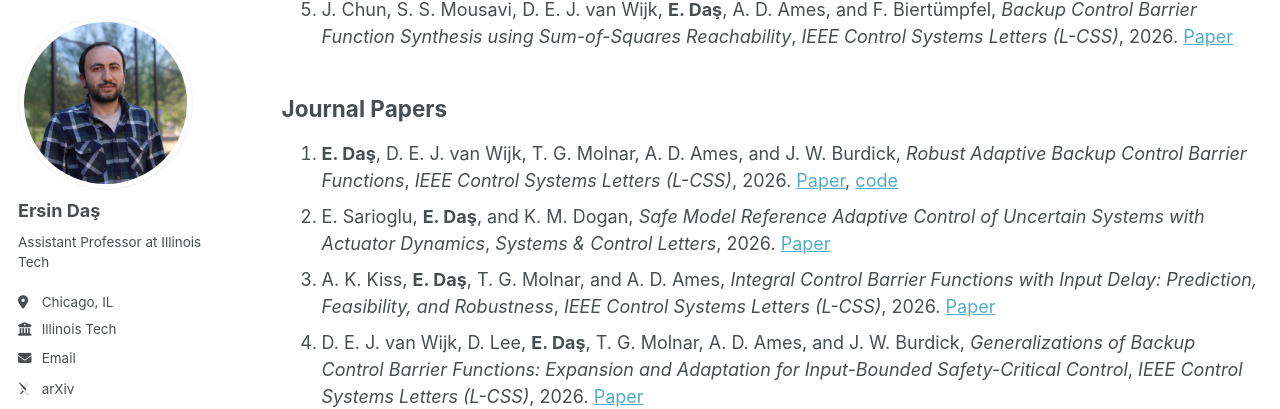
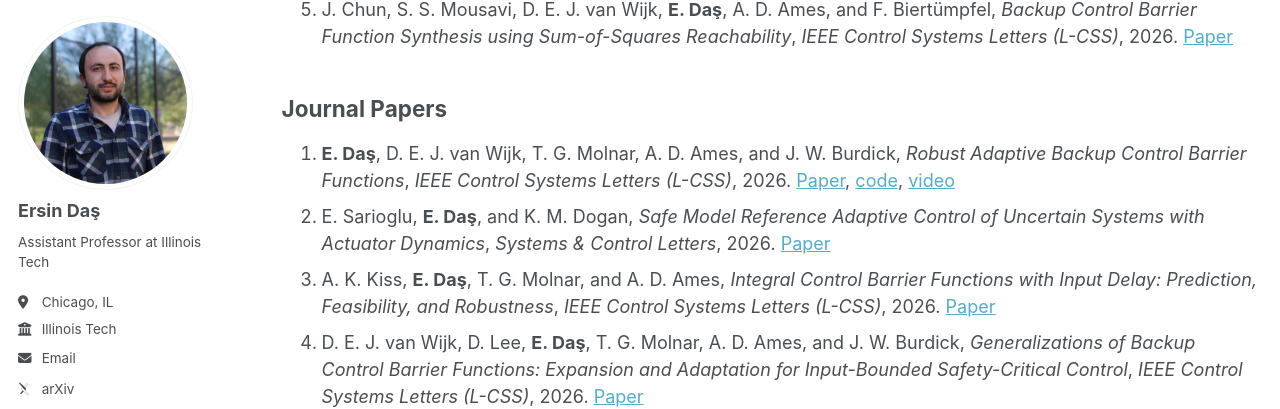
Before and after one commit to ersindas/ersindas.github.io, a Jekyll site: the page built from _pages/publications.md, in a window 1280 px wide and 900 px high, scrolled down 462 px. Shown: the part 90-499 px from the top of the window. Built offline with Jekyll 4.4.1, drawn with Linux system fonts in a browser that asks for light colours; some web fonts are replaced.

Commit message:
Add video link to publication on backup control barrier functions
Added a video link to the publication on Robust Adaptive Backup Control Barrier Functions.

```diff
--- a/_pages/publications.md
+++ b/_pages/publications.md
@@ -15,7 +15,7 @@ author_profile: true
 5. J. Chun, S. S. Mousavi, D. E. J. van Wijk, **E. Daş**, A. D. Ames, and F. Biertümpfel, *Backup Control Barrier Function Synthesis using Sum-of-Squares Reachability*, *IEEE Control Systems Letters (L-CSS)*, 2026. [Paper](https://arxiv.org/pdf/2608.27916)
 
 ## Journal Papers
-1. **E. Daş**, D. E. J. van Wijk, T. G. Molnar, A. D. Ames, and J. W. Burdick, *Robust Adaptive Backup Control Barrier Functions*, *IEEE Control Systems Letters (L-CSS)*, 2026. [Paper](https://arxiv.org/pdf/2607.20842), [code](https://github.com/ersindas/abCBFs)
+1. **E. Daş**, D. E. J. van Wijk, T. G. Molnar, A. D. Ames, and J. W. Burdick, *Robust Adaptive Backup Control Barrier Functions*, *IEEE Control Systems Letters (L-CSS)*, 2026. [Paper](https://arxiv.org/pdf/2607.20842), [code](https://github.com/ersindas/abCBFs), [video](https://youtu.be/T7PMmvqTiy8)
 2. E. Sarioglu, **E. Daş**, and K. M. Dogan, *Safe Model Reference Adaptive Control of Uncertain Systems with
 Actuator Dynamics*, *Systems & Control Letters*, 2026. [Paper](https://www.sciencedirect.com/science/article/pii/S0167691126003051?via%3Dihub)
 3. A. K. Kiss, **E. Daş**, T. G. Molnar, and A. D. Ames, *Integral Control Barrier Functions with Input Delay: Prediction, Feasibility, and Robustness*, *IEEE Control Systems Letters (L-CSS)*, 2026. [Paper](https://arxiv.org/pdf/2603.24566)
```
